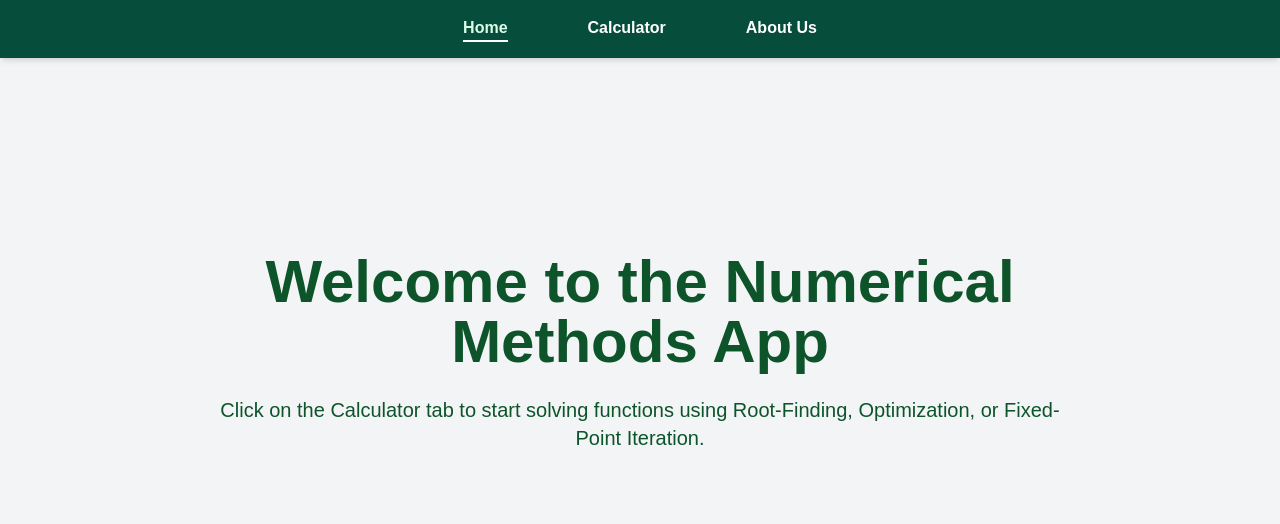
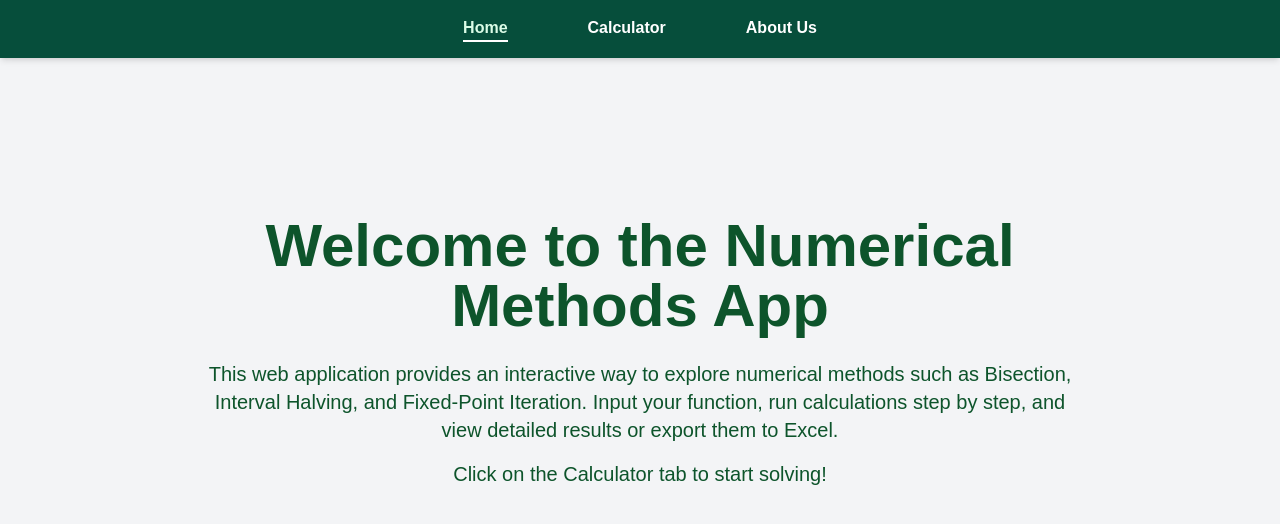
Before and after one commit to JephoneTorre/Numerical-Methods-Solver--Root-Finding--Optimization---Fixed-Point-Iteration, a Next.js app: page / in a window 1280 px wide. Shown: the top 524 px of the page. Built offline with nearby package versions, Linux system fonts and the light colour scheme.

Commit message:
updated the home tab

```diff
--- a/src/app/page.js
+++ b/src/app/page.js
@@ -74,8 +74,12 @@ export default function HomePage() {
         {activeTab === "home" && (
           <div className="flex flex-col items-center justify-center min-h-[60vh] text-center">
             <h1 className="text-5xl md:text-6xl font-bold mb-6">Welcome to the Numerical Methods App</h1>
+            <p className="text-lg md:text-xl text-green-900 mb-4">
+              This web application provides an interactive way to explore numerical methods such as Bisection, Interval Halving, and Fixed-Point Iteration.
+              Input your function, run calculations step by step, and view detailed results or export them to Excel.
+            </p>
             <p className="text-lg md:text-xl text-green-900">
-              Click on the Calculator tab to start solving functions using Root-Finding, Optimization, or Fixed-Point Iteration.
+              Click on the Calculator tab to start solving!
             </p>
           </div>
         )}
```
